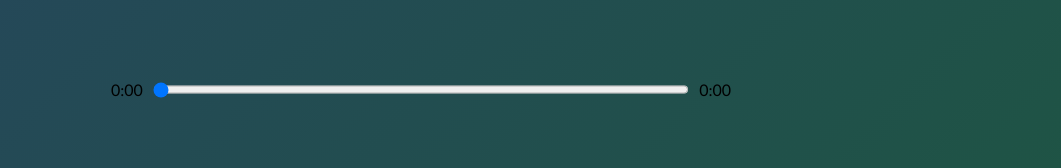
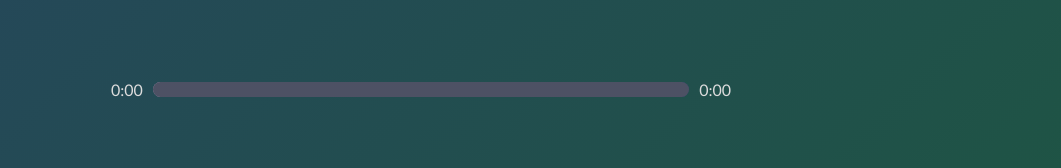
Before and after one commit to svsdima/Music-player-app, a React (Create React App) app: page / in a window 1280 px wide. Shown: the part 490-658 px from the top of the page, without its empty margins (219-1280 px from the left). Built offline with nearby package versions, Linux system fonts and the light colour scheme.

Commit message:
Customizing Input

```diff
--- a/src/App.js
+++ b/src/App.js
@@ -20,11 +20,17 @@
   const timeUpdateHandler = (e) => {
     const current = e.target.currentTime,
           duration = e.target.duration;
-    setSongInfo({...songInfo, currentTime: current, duration});
+    // Calculate Percentage
+    const roundedCurrent = Math.round(current);
+    const roundedDuration = Math.round(duration);
+    const animation = Math.round((roundedCurrent / roundedDuration) * 100);
+
+    setSongInfo({...songInfo, currentTime: current, duration, animationPercentage: animation});
   };
   const [songInfo, setSongInfo] = useState({
     currentTime: 0,
     duration: 0,
+    animationPercentage: 0,
   });
   return (
     <div className="App">
--- a/src/components/Player.js
+++ b/src/components/Player.js
@@ -64,18 +64,24 @@
         }
         playAudio(isPlaying, audioRef);
     };
-
+    // Add the styles
+    const trackAnim = {
+        transform: `translateX(${songInfo.animationPercentage}%)`
+    }
 
     return (
         <div className="player">
             <div className="time-control">
                 <p>{getTime(songInfo.currentTime)}</p>
+                <div style={{background: `linear-gradient(to right, ${currentSong.color[0]}, ${currentSong.color[1]})`}} className="track">
                     <input
                     min={0}
                     max={songInfo.duration || 0}
                     value={songInfo.currentTime}
                     onChange={dragHandler}
                     type="range"/>
+                    <div style={trackAnim} className="animate-track"></div>
+                </div>
                 <p>{songInfo.duration ? getTime(songInfo.duration) : "0:00"}</p>
             </div>
             <div className="play-control">
--- a/src/data.js
+++ b/src/data.js
@@ -35,7 +35,7 @@
             cover: "https://chillhop.com/wp-content/uploads/2020/07/6194e7e2fd3023b82a31b0043fc34afce3be6551-1024x1024.jpg",
             id: uuidv4(),
             active: false,
-            color: ['#FBEAD6', '#AABAAE'],
+            color: ['#FBEAD6', '#533B42'],
             audio: 'https://mp3.chillhop.com/serve.php/?mp3=8181'
         },
 
--- a/src/styles/_player.scss
+++ b/src/styles/_player.scss
@@ -8,12 +8,17 @@
 .time-control {
     width: 50%;
     display: flex;
+    align-items: center;
     input {
         width: 100%;
         padding: 10px 0;
+        -webkit-appearance: none;
+        background-color: transparent;
+        cursor: pointer;
     }
     p {
         padding: 10px;
+        color: rgb(220, 220, 220);
     }
 }
 .play-control {
@@ -27,3 +32,29 @@
         cursor: pointer;
     }
 }
+input[type="range"]:focus {
+    outline: none;
+}
+input[type="range"]::-webkit-slider-thumb {
+    -webkit-appearance: none;
+    height: 16px;
+    width: 16px;
+}
+.track {
+    background: rgb(98, 150, 199);
+    width: 100%;
+    height: 15px;
+    position: relative;
+    border-radius: 10px;
+    overflow: hidden;
+}
+.animate-track {
+    background:rgb(77, 81, 100) ;
+    width: 100%;
+    height: 100%;
+    position: absolute;
+    top: 0;
+    left: 0;
+    transform: translateX(0%);
+    pointer-events: none;
+}
```
Lines whose indentation alone changed are shown as unchanged.
